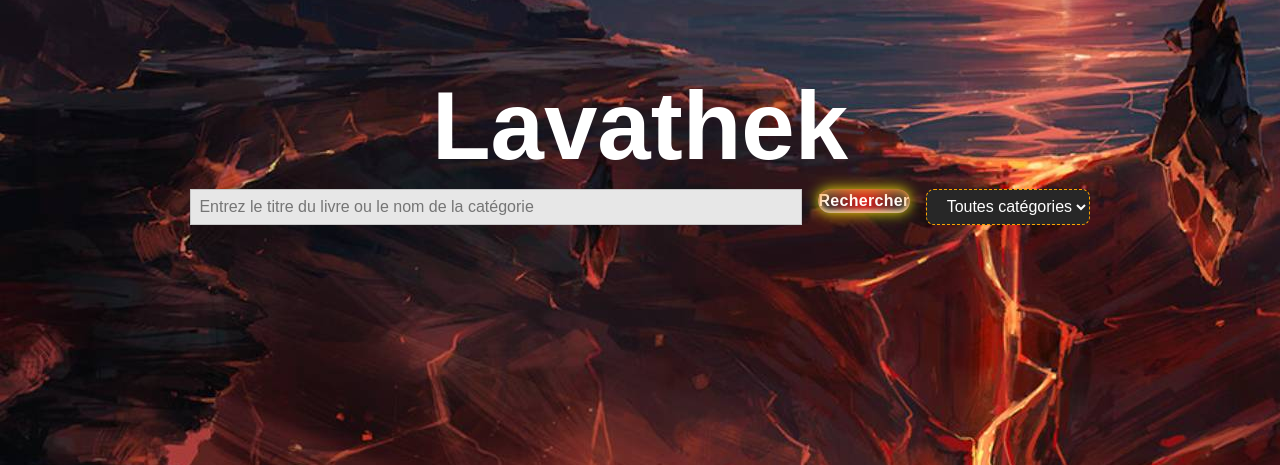
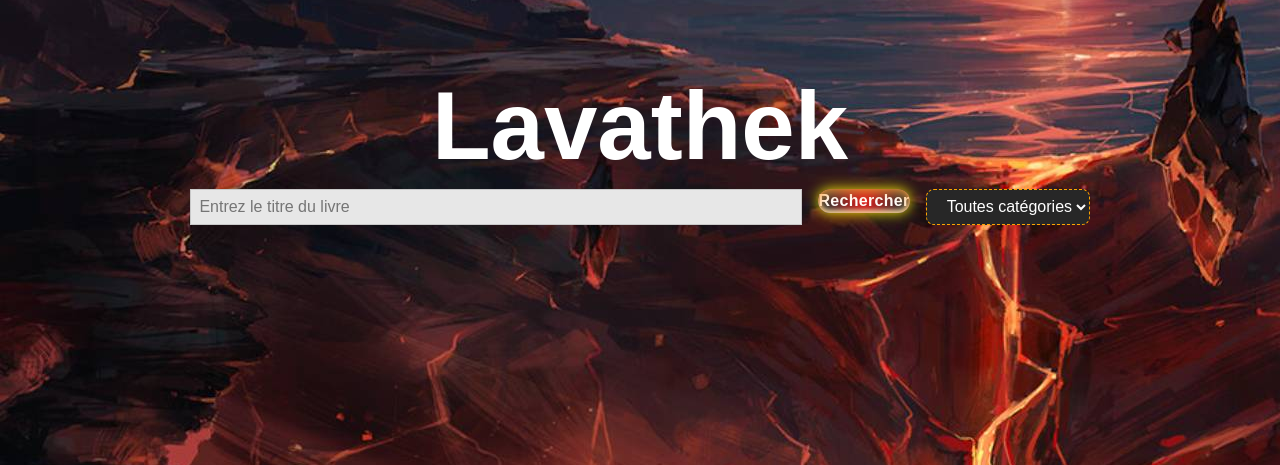
Before and after one commit to Pakku73/library, a PHP site: page / in a window 1280 px wide. Shown: the part 154-619 px from the top of the page. Run offline with PHP 8.4, Linux system fonts and the light colour scheme.

Commit message:
third commit

```diff
--- a/index.php
+++ b/index.php
@@ -22,7 +22,7 @@
 
         <div class="search">
 
-        <input type="text" id="searchInput" placeholder="Entrez le titre du livre ou le nom de la catégorie" class="input-dark red">
+        <input type="text" id="searchInput" placeholder="Entrez le titre du livre" class="input-dark red">
 
         <div class="wrapper">
         <button onclick="searchBooks()" class="uiverse">
@@ -63,9 +63,5 @@
         </div>
     </div>
 
-    <div class="container third">
-        <div class="results"></div>
-    </div>
-
 </body>
 </html>
```
